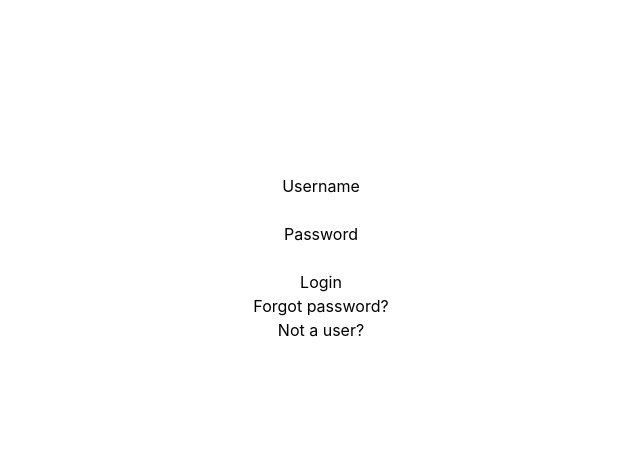
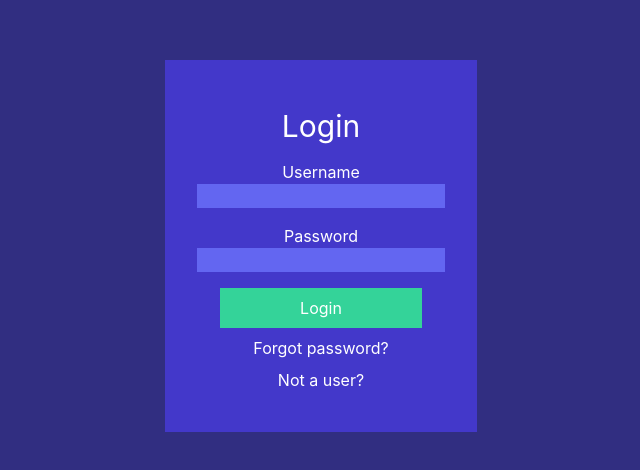
Before and after one commit to miridium-electrode/erp, a React (Create React App) app in the folder web/: page / in a window 1280 px wide. Shown: the part 154-624 px from the top of the page, without its empty margins (319-959 px from the left). Built offline with nearby package versions, Linux system fonts and the light colour scheme.

Commit message:
add function to extract input

```diff
--- a/web/src/pages/LoginPage.tsx
+++ b/web/src/pages/LoginPage.tsx
@@ -1,21 +1,28 @@
 import React from "react";
+
+function getInputField() {
+    let foo: string = document.getElementsByTagName('input')[0].value;
+    let foo1: string = document.getElementsByTagName('input')[1].value;
+    console.log(foo);
+    console.log(foo1);
+}
 
 function LoginPage() {
     return (
-        <div className="flex justify-center items-center h-screen">
-            <div className="flex flex-col justify-center items-center">
-                <h1 className="text-white">Login</h1>
-                <div className="flex flex-col justify-center items-center">
-                    <label htmlFor="uname">Username</label>
-                    <input type="text" name="uname"/>
+        <div className="flex justify-center items-center h-screen bg-indigo-900">
+            <div className="flex flex-col justify-center items-center bg-indigo-700 p-8">
+                <h1 className="text-white text-3xl m-4">Login</h1>
+                <div className="flex flex-col justify-center items-center mb-4">
+                    <label htmlFor="uname" className="text-white">Username</label>
+                    <input type="text" name="uname" className="bg-indigo-500" />
                 </div>
-                <div className="flex flex-col justify-center items-center">
-                    <label htmlFor="pwd">Password</label>
-                    <input type="password" name="pwd"/>
+                <div className="flex flex-col justify-center items-center mb-4">
+                    <label htmlFor="pwd" className="text-white">Password</label>
+                    <input type="password" name="pwd" className="bg-indigo-500" />
                 </div>
-                <button>Login</button>
-                <a href="#">Forgot password?</a>
-                <a href="#">Not a user?</a>
+                <button className="text-white bg-green-400 py-2 px-20 mb-2" onClick={getInputField}>Login</button>
+                <a href="#" className="text-white mb-2">Forgot password?</a>
+                <a href="#" className="text-white mb-2">Not a user?</a>
             </div>
         </div>
     );
```
